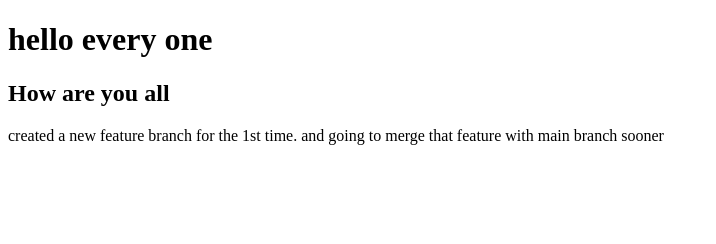
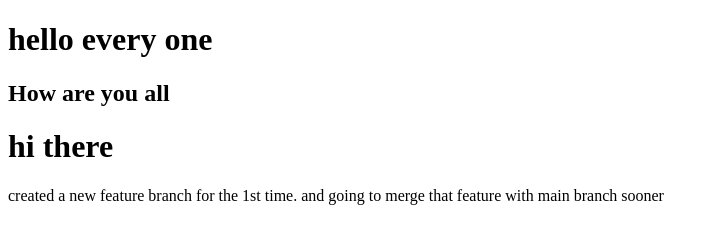
Before and after one commit to Pratheep1710/github-demo, a plain HTML site: page index.html in a window 1280 px wide. Shown: the whole page, without its empty margins (0-716 px from the left). Drawn offline with Linux system fonts and the light colour scheme.

Commit message:
one line included

```diff
--- a/index.html
+++ b/index.html
@@ -9,6 +9,7 @@
 <body>
     <h1>hello every one</h1>
     <h2>How are you all</h2>
+    <h1>hi there</h1>
     <p>created a new feature branch for the 1st time. and going to merge that feature with main branch sooner</p>
 </body>
 </html>
```
